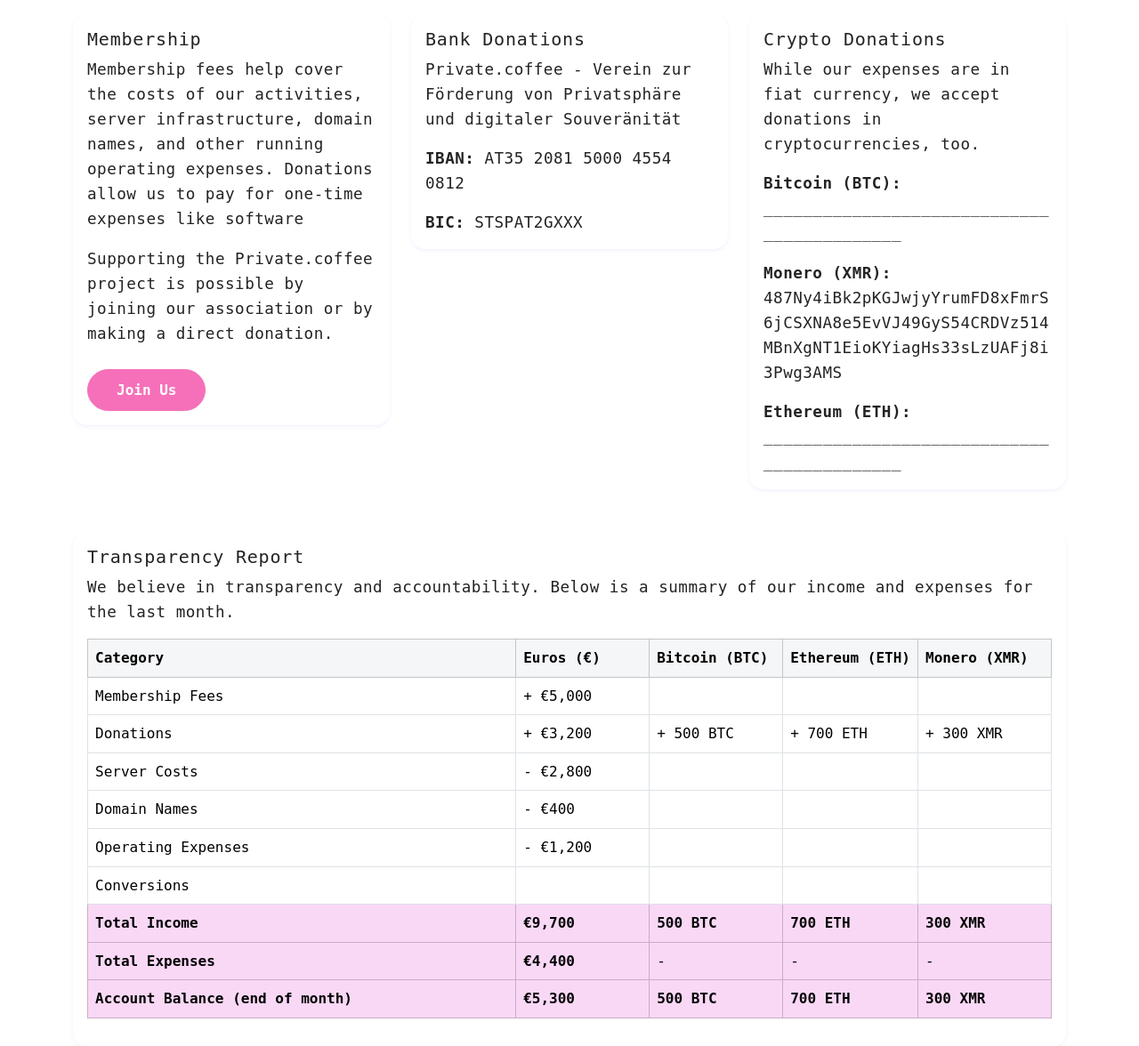
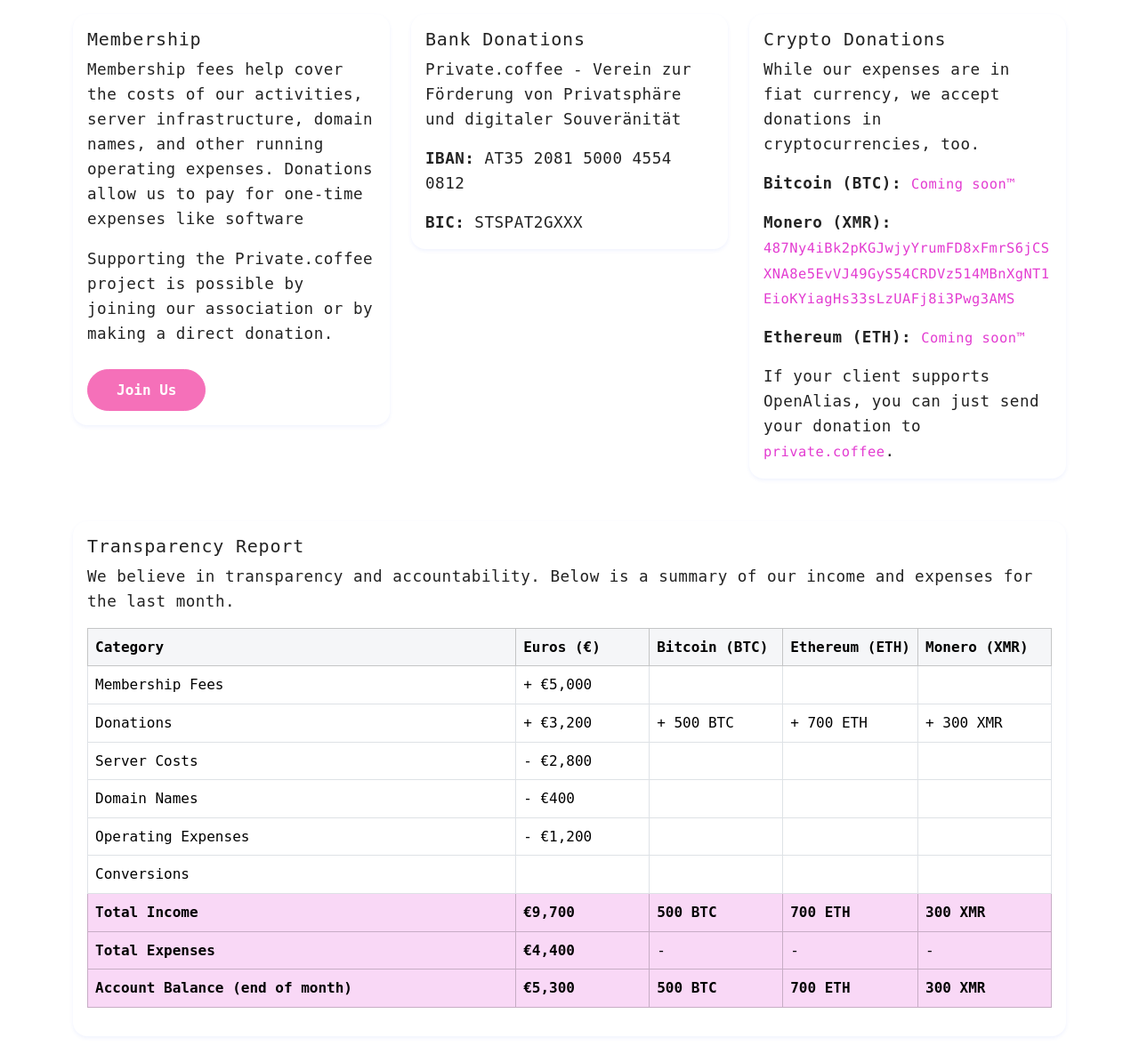
Before and after one commit to PrivateCoffee/privatecoffee-website, a Flask app: page /membership.html in a window 1280 px wide. Shown: the part 357-1533 px from the top of the page at 89% size. Run offline with Flask 3, Linux system fonts and the light colour scheme; some libraries are stand-ins or nearby versions.

Commit message:
feat(membership): update crypto donation options
Updated the cryptocurrency donation options in the membership page. Bitcoin (BTC) and Ethereum (ETH) addresses are now marked as "Coming soon™", reflecting their upcoming availability for donations. Additionally, improved the display of the Monero (XMR) address for better clarity by enclosing it in code tags. Introduced OpenAlias support with an easy-to-remember alias for donations, enhancing user experience and donation process simplicity. Also, refined the financial table by fixing a markup error to ensure proper display.

This change aims to keep our members informed about the donation options available and to streamline the donation process, making it more accessible and user-friendly. The introduction of an Open-like Alias further simplifies the donation process for users who prefer using human-readable addresses over traditional cryptocurrency addresses.

The markup adjustment in the financial table ensures consistency and readability across the website.

```diff
--- a/templates/membership.html
+++ b/templates/membership.html
@@ -53,13 +53,18 @@
             cryptocurrencies, too.
           </p>
           <p class="card-text">
-            <b>Bitcoin (BTC):</b> ___________________________________________
+            <b>Bitcoin (BTC):</b> <code>Coming soon&trade;</code>
           </p>
           <p class="card-text">
-            <b>Monero (XMR):</b> 487Ny4iBk2pKGJwjyYrumFD8xFmrS6jCSXNA8e5EvVJ49GyS54CRDVz514MBnXgNT1EioKYiagHs33sLzUAFj8i3Pwg3AMS
+            <b>Monero (XMR):</b>
+            <code>487Ny4iBk2pKGJwjyYrumFD8xFmrS6jCSXNA8e5EvVJ49GyS54CRDVz514MBnXgNT1EioKYiagHs33sLzUAFj8i3Pwg3AMS</code>
           </p>
           <p class="card-text">
-            <b>Ethereum (ETH):</b> ___________________________________________
+            <b>Ethereum (ETH):</b> <code>Coming soon&trade;</code>
+          </p>
+          <p class="card-text">
+            If your client supports OpenAlias, you can just send your donation
+            to <code>private.coffee</code>.
           </p>
         </div>
       </div>
@@ -74,7 +79,6 @@
         income and expenses for the last month.
       </p>
       <div class="table-responsive">
-
         <table class="table table-bordered">
           <thead class="table-light">
             <tr>
@@ -148,6 +152,7 @@
               <td><b>500 BTC</b></td>
               <td><b>700 ETH</b></td>
               <td><b>300 XMR</b></td>
+            </tr>
           </tbody>
         </table>
       </div>
```
